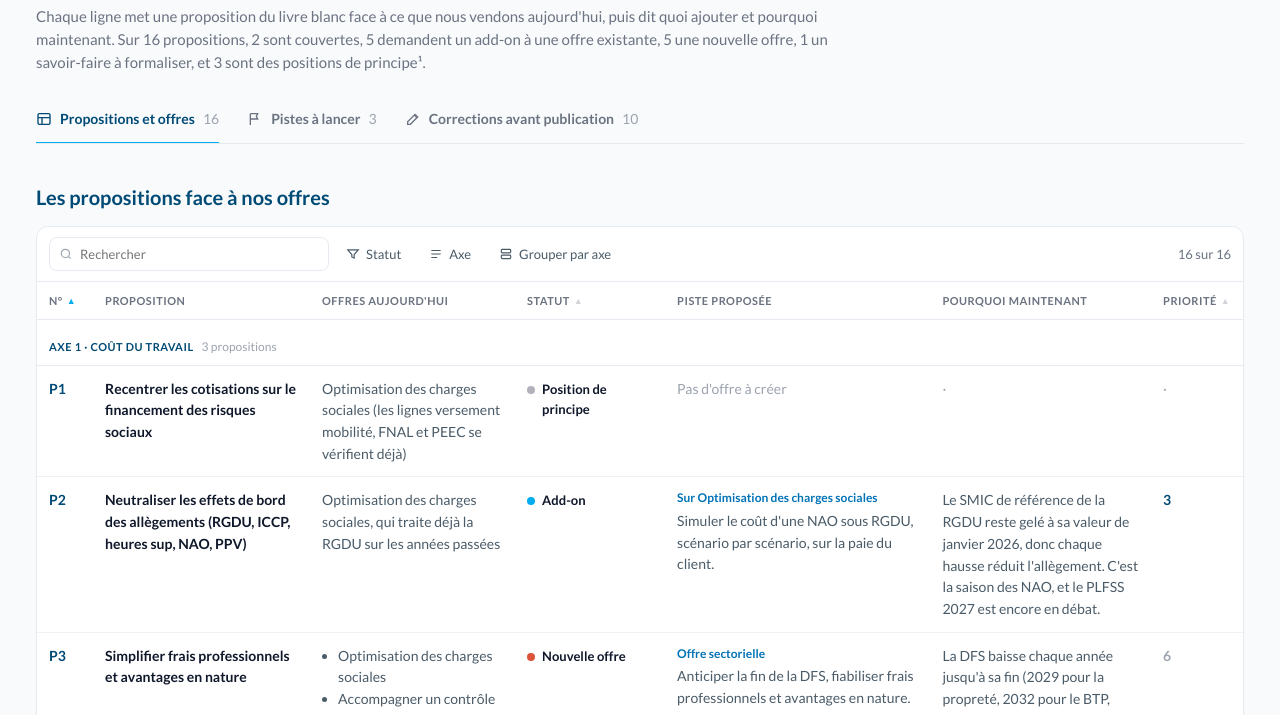
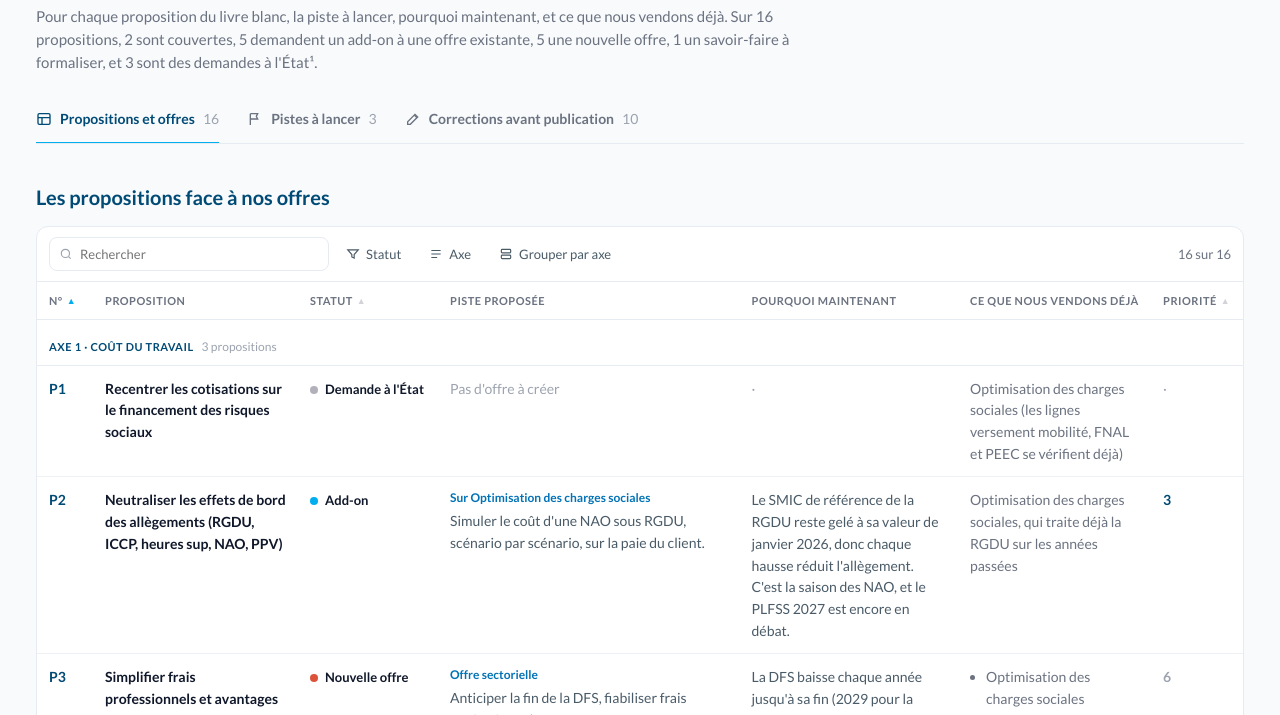
Before and after one commit to ayming-france/livre-blanc-2026-offres, a plain HTML site: page index.html in a window 1280 px wide. Shown: the part 85-800 px from the top of the page. Drawn offline with Linux system fonts and the light colour scheme.

Commit message:
Piste column first, Demande à l'État status.

```diff
--- a/index.html
+++ b/index.html
@@ -10,7 +10,8 @@
 <link rel="stylesheet" href="https://fonts.googleapis.com/css2?family=Lato:wght@400;700;900&display=swap">
 <link rel="stylesheet" href="style.css">
 <style>
-#map col.c-n{width:56px} #map col.c-prop{width:18%} #map col.c-off{width:17%} #map col.c-st{width:150px} #map col.c-pis{width:22%} #map col.c-why{width:auto} #map col.c-pr{width:92px}
+#map col.c-n{width:56px} #map col.c-prop{width:17%} #map col.c-st{width:140px} #map col.c-pis{width:25%} #map col.c-why{width:auto} #map col.c-off{width:16%} #map col.c-pr{width:92px}
+#map td.off{color:var(--muted)}
 
 </style>
 </head>
@@ -19,7 +20,7 @@
 
 <header>
   <h1>Livre blanc 2026 et offres RH</h1>
-  <p class="lead">Chaque ligne met une proposition du livre blanc face à ce que nous vendons aujourd'hui, puis dit quoi ajouter et pourquoi maintenant. Sur 16 propositions, 2 sont couvertes, 5 demandent un add-on à une offre existante, 5 une nouvelle offre, 1 un savoir-faire à formaliser, et 3 sont des positions de principe¹.</p>
+  <p class="lead">Pour chaque proposition du livre blanc, la piste à lancer, pourquoi maintenant, et ce que nous vendons déjà. Sur 16 propositions, 2 sont couvertes, 5 demandent un add-on à une offre existante, 5 une nouvelle offre, 1 un savoir-faire à formaliser, et 3 sont des demandes à l'État¹.</p>
   <nav class="tabs" aria-label="Pages">
     <a href="./" aria-current="page"><svg viewBox="0 0 24 24" aria-hidden="true"><rect x="3" y="4" width="18" height="16" rx="2"/><path d="M3 10h18M9 10v10"/></svg>Propositions et offres <span class="c">16</span></a>
     <a href="pistes.html"><svg viewBox="0 0 24 24" aria-hidden="true"><path d="M5 21V4"/><path d="M5 4h11l-2 4 2 4H5"/></svg>Pistes à lancer <span class="c">3</span></a>
@@ -40,14 +41,14 @@
       <span class="meta" id="count"></span>
     </div>
     <table id="map">
-      <colgroup><col class="c-n"><col class="c-prop"><col class="c-off"><col class="c-st"><col class="c-pis"><col class="c-why"><col class="c-pr"></colgroup>
+      <colgroup><col class="c-n"><col class="c-prop"><col class="c-st"><col class="c-pis"><col class="c-why"><col class="c-off"><col class="c-pr"></colgroup>
       <thead><tr>
         <th data-key="n" aria-sort="ascending"><button>N° <span class="arrow">▲</span></button></th>
         <th><span>Proposition</span></th>
-        <th><span>Offres aujourd'hui</span></th>
         <th data-key="status"><button>Statut <span class="arrow">▲</span></button></th>
         <th><span>Piste proposée</span></th>
         <th><span>Pourquoi maintenant</span></th>
+        <th><span>Ce que nous vendons déjà</span></th>
         <th data-key="prio"><button>Priorité <span class="arrow">▲</span></button></th>
       </tr></thead>
       <tbody></tbody>
@@ -55,13 +56,13 @@
   </div>
 </section>
 
-<p class="foot">¹ Add-on : un service ajouté à une offre que le client connaît déjà. Nouvelle offre : rien de ce que nous vendons ne répond à la proposition, ou seulement une petite partie. À formaliser : nous le faisons déjà sans le vendre sous un nom. Position de principe : une demande faite aux pouvoirs publics, sans offre possible.<br>² Sources : texte du livre blanc lu en entier, fiches des offres RH France, recherche web du 23 novembre 2026. Les pistes de priorité 5 à 7 reposent sur une première recherche et demandent une vérification avant tout support client.</p>
+<p class="foot">¹ Add-on : un service ajouté à une offre que le client connaît déjà. Nouvelle offre : rien de ce que nous vendons ne répond à la proposition, ou seulement une petite partie. À formaliser : nous le faisons déjà sans le vendre sous un nom. Demande à l'État : la proposition demande un changement de loi, il n'y a rien à vendre.<br>² Sources : texte du livre blanc lu en entier, fiches des offres RH France, recherche web du 23 novembre 2026. Les pistes de priorité 5 à 7 reposent sur une première recherche et demandent une vérification avant tout support client.</p>
 </div>
 
 <script>
 (function(){
   var AXES={1:"Axe 1 · Coût du travail",2:"Axe 2 · Sécurité juridique",3:"Axe 3 · Accidents du travail",4:"Axe 4 · Arrêts de travail"};
-  var ST={ok:"Couvert",addon:"Add-on",new:"Nouvelle offre",prac:"À formaliser",pol:"Position de principe"};
+  var ST={ok:"Couvert",addon:"Add-on",new:"Nouvelle offre",prac:"À formaliser",pol:"Demande à l'État"};
   var ST_KEYS=["ok","addon","new","prac","pol"];
   var ST_ORDER={new:0,addon:1,prac:2,ok:3,pol:4};
   var rows=[
@@ -122,7 +123,7 @@
       var offers=r.offers.length?(r.offers.length>1?'<ul class="offers">'+r.offers.map(function(o){return '<li>'+esc(o)+'</li>';}).join('')+'</ul>':esc(r.offers[0])):'<span class="dim">Aucune</span>';
       var piste=r.piste?'<span class="kind">'+esc(r.on)+'</span>'+esc(r.piste):'<span class="dim">'+(r.st==='ok'?"L'offre existe":"Pas d'offre à créer")+'</span>';
       var pr=r.prio?'<span class="prio'+(r.prio<=3?' hi':'')+'">'+r.prio+'</span>':'<span class="dim">·</span>';
-      html+='<tr><td class="n">P'+r.n+'</td><td class="prop">'+esc(r.prop)+'</td><td data-l="Offres aujourd\'hui">'+offers+'</td><td data-l="Statut">'+status(r.st)+'</td><td data-l="Piste proposée">'+piste+'</td><td data-l="Pourquoi maintenant"'+(r.why?'':' class="nil"')+'>'+(r.why?esc(r.why):'<span class="dim">·</span>')+'</td><td data-l="Priorité"'+(r.prio?'':' class="nil"')+'>'+pr+'</td></tr>';
+      html+='<tr><td class="n">P'+r.n+'</td><td class="prop">'+esc(r.prop)+'</td><td data-l="Statut">'+status(r.st)+'</td><td data-l="Piste proposée">'+piste+'</td><td data-l="Pourquoi maintenant"'+(r.why?'':' class="nil"')+'>'+(r.why?esc(r.why):'<span class="dim">·</span>')+'</td><td class="off" data-l="Ce que nous vendons déjà">'+offers+'</td><td data-l="Priorité"'+(r.prio?'':' class="nil"')+'>'+pr+'</td></tr>';
     });
     if(!list.length)html='<tr class="empty"><td colspan="7">Aucune proposition ne correspond à ces filtres.</td></tr>';
     document.querySelector('#map tbody').innerHTML=html;
```
